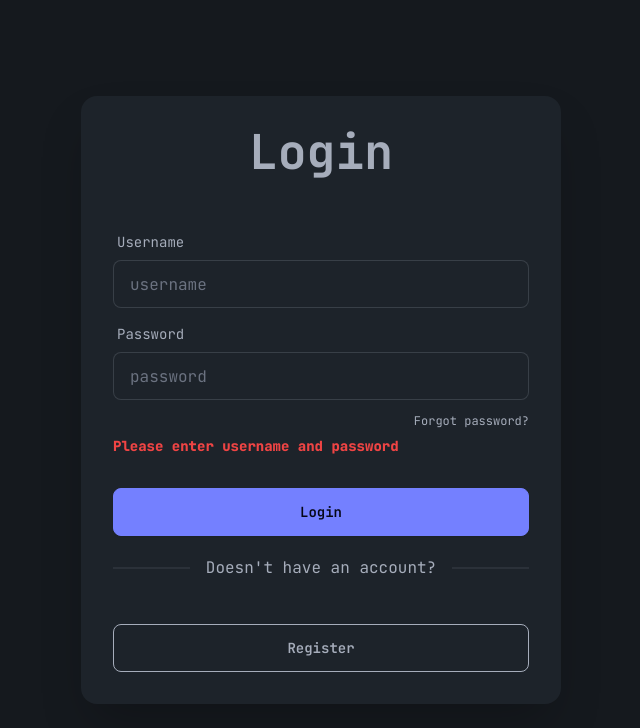
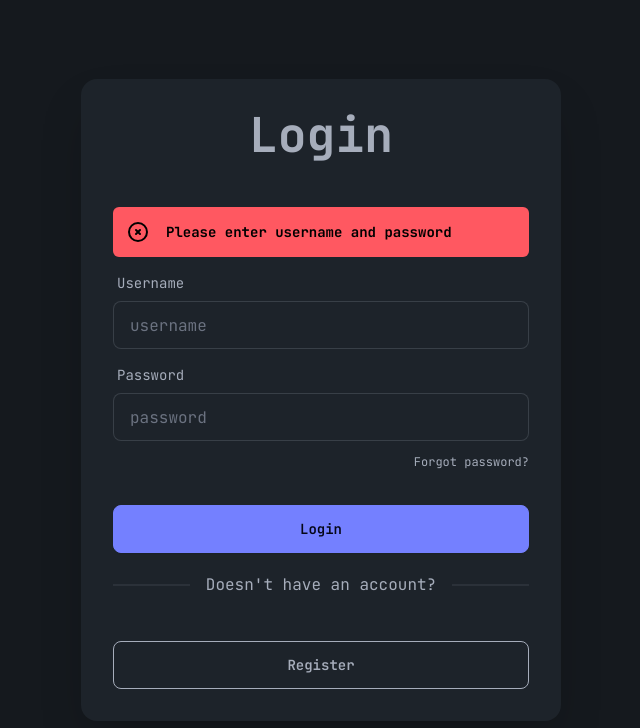
Before and after one commit to PasitU/ProjectMDParser, a Vue app: page /login in a window 1280 px wide. Both pictures are taken after a click on the button "Login". Shown: the top 728 px of the page, without its empty margins (319-959 px from the left). Built offline with nearby package versions, Linux system fonts and the light colour scheme; a web font is replaced by a local one; what oh-vue-icons would draw is missing.

Commit message:
Fix authentication and display issues in LoginView and HomeView

```diff
--- a/src/auth/useAuth.js
+++ b/src/auth/useAuth.js
@@ -15,7 +15,10 @@ const authenticateUser = async (credential) => {
     const response = await fetch(`${BASE_URL}/users`)
     const users = await response.json()
     const currentUser = users.find((user) => user.username === credential.username)
-    if (!currentUser || currentUser.password !== credential.password) {
+    if (!currentUser) {
+      throw new Error('User not found')
+    }
+    if (currentUser.password !== credential.password) {
       throw new Error('Invalid Username or Password')
     }
     localStorage.setItem('user', JSON.stringify(currentUser))
@@ -23,7 +26,8 @@ const authenticateUser = async (credential) => {
     state.user.value = currentUser
     state.isLogin.value = true
   } catch (err) {
-    throw new Error('')
+    console.error(err.message)
+    throw err
   }
 }
 
--- /dev/null
+++ b/src/components/AlertComponent.vue
@@ -0,0 +1,24 @@
+<template>
+  <div class="alert alert-error flex p-3 rounded-md" v-if="alertMsg">
+    <svg
+      xmlns="http://www.w3.org/2000/svg"
+      class="stroke-current shrink-0 h-6 w-6"
+      fill="none"
+      viewBox="0 0 24 24"
+    >
+      <path
+        stroke-linecap="round"
+        stroke-linejoin="round"
+        stroke-width="2"
+        d="M10 14l2-2m0 0l2-2m-2 2l-2-2m2 2l2 2m7-2a9 9 0 11-18 0 9 9 0 0118 0z"
+      />
+    </svg>
+    <span class="font-bold text-sm" v-text="alertMsg"></span>
+  </div>
+</template>
+
+<script setup>
+    defineProps(['alertMsg'])
+</script>
+
+<style lang="scss" scoped></style>
--- a/src/views/HomeView.vue
+++ b/src/views/HomeView.vue
@@ -44,7 +44,7 @@
               <h2
                 class="text-2xl font-bold pl-5 hover:scale-110 hover:text-info transition-all duration-100"
               >
-                Welcome, {{ auth.state.user.username }}!
+                <!-- Welcome, {{ auth.state?.user.username }}! -->
               </h2>
               <button class="btn btn-ghost hover:text-red-400" onclick="delete_modal.showModal()">
                 <v-icon name="ri-delete-bin-5-fill" hover animation="ring" />
--- a/src/views/LoginView.vue
+++ b/src/views/LoginView.vue
@@ -4,6 +4,7 @@
       <div class="card shadow-2xl sm:min-w-[30rem] bg-base-100">
         <div class="card-body">
           <h1 class="text-5xl font-bold text-center mb-10">Login</h1>
+          <AlertComponent v-if="alertMsg" :alertMsg="alertMsg" />
           <div class="form-control">
             <label class="label">
               <span class="label-text">Username</span>
@@ -31,7 +32,7 @@
               <a href="#" class="label-text-alt link link-hover">Forgot password?</a>
             </label>
           </div>
-          <div v-show="alertMsg !== ''" class="border-none text-sm -mt-1 font-extrabold text-red-500">{{ alertMsg }}</div>
+
           <div class="form-control mt-6">
             <button class="btn btn-primary" @click="login">Login</button>
           </div>
@@ -47,11 +48,12 @@
 
 <script setup>
 import useAuth from '@/auth/useAuth'
-import { ref } from 'vue'
-import { useRouter } from 'vue-router';
+import AlertComponent from '@/components/AlertComponent.vue'
+import { ref, watch } from 'vue'
+import { useRouter } from 'vue-router'
 
 const router = useRouter()
-const alertMsg = ref("")
+const alertMsg = ref('')
 const auth = useAuth()
 const credential = ref({
   username: '',
@@ -63,11 +65,16 @@ const login = async () => {
     await auth.authenticateUser(credential.value)
     router.push('/')
   } catch (error) {
-    alertMsg.value = error.toString().slice(7);
+    alertMsg.value = error.message
   }
 }
 
 const register = () => {
   router.push('/register')
 }
+
+watch(credential.value, () => {
+  alertMsg.value = ''
+}
+)
 </script>
```
